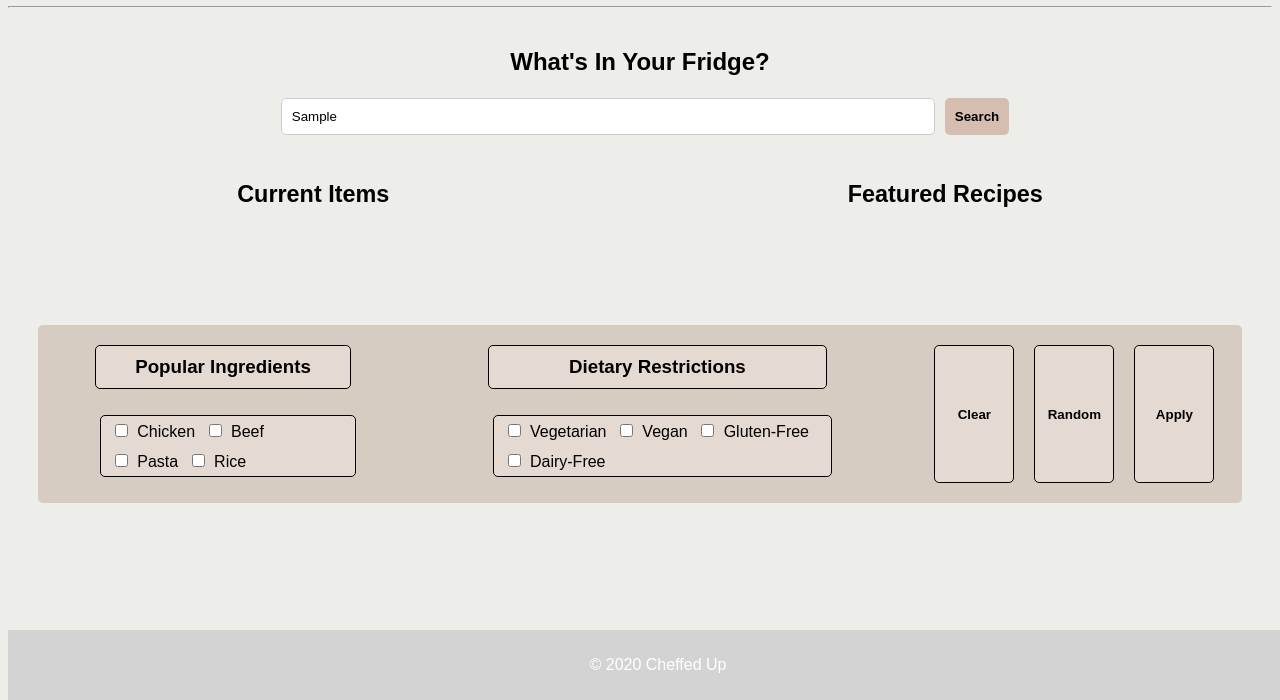
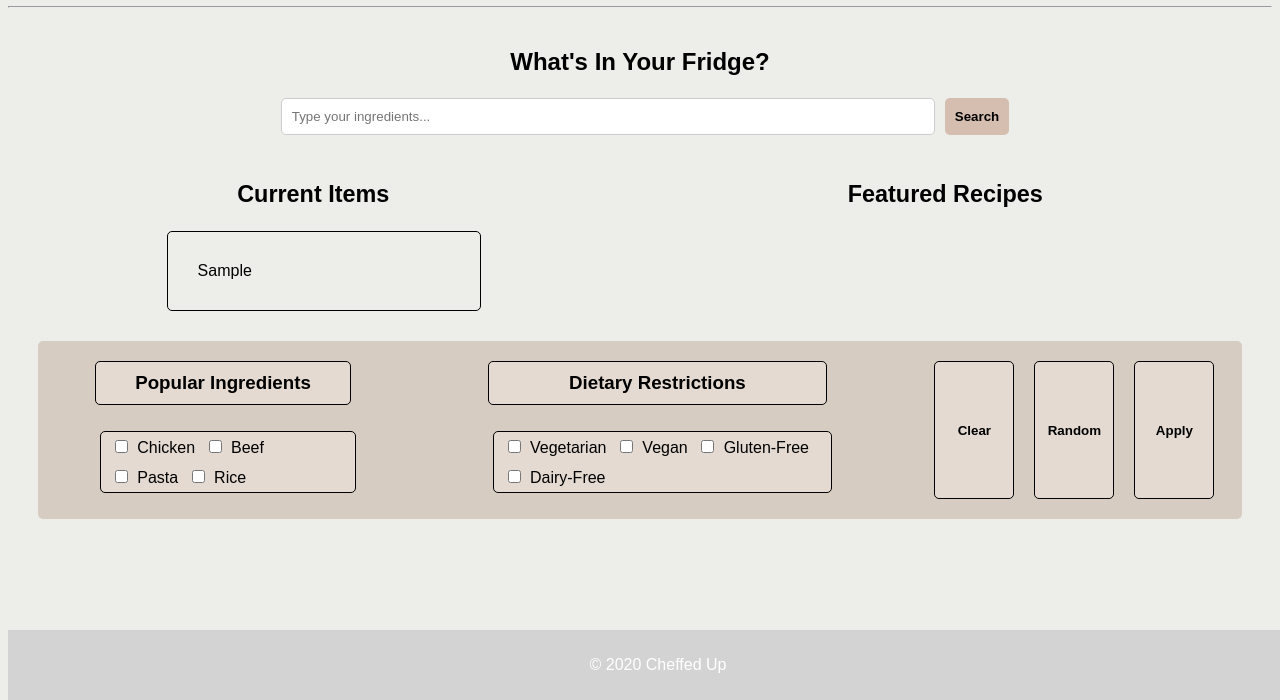
Before and after one commit to xaviermontane/cheffed-up, a plain HTML site: page src/index.html in a window 1280 px wide. Both pictures are taken after typing "Sample" into the empty fields and a click on the button "Search". Shown: the part 100-800 px from the top of the page. Drawn offline with Linux system fonts and the light colour scheme.

Commit message:
feat(main): add new ingredients through search bar

```diff
--- a/src/index.html
+++ b/src/index.html
@@ -30,7 +30,9 @@
         <h3>Featured Recipes</h3>
     </div>
     <div id="result-out-wp">
-        <span class="result-out"></span>
+        <span class="result-out">
+            <div class="ingredients-list"></div>
+        </span>
         <span class="result-out"></span>
     </div>
     <aside>
--- a/src/main.js
+++ b/src/main.js
@@ -0,0 +1,16 @@
+document.addEventListener("DOMContentLoaded", () => {
+    const searchBar = document.getElementById("search");
+    const searchButton = document.getElementById("search-btn");
+    const ingredientsList = document.getElementsByClassName("ingredients-list");
+    const resultOut = document.getElementsByClassName("result-out");
+    let ingredients = [];
+
+    searchButton.addEventListener("click", () => {
+        ingredients.push(searchBar.value);
+        if (ingredientsList.length > 0) {
+            resultOut[0].style.opacity = 1;
+            ingredientsList[0].textContent = ingredients.map(ingredient => ingredient.charAt(0).toUpperCase() + ingredient.slice(1)).join(", \n");
+        }
+        searchBar.value = "";
+    });
+});
--- a/src/style.css
+++ b/src/style.css
@@ -94,13 +94,12 @@ footer {
     justify-content: space-around;
 }
 
-.result-out{
+.result-out {
     opacity: 0;
     background-color: transparent;
     padding: 30px;
-    border: 2px solid black;
+    border: 1px solid black;
     border-radius: 5px;
-    display: inline-block;
     width: 20%;
 }
 
```
